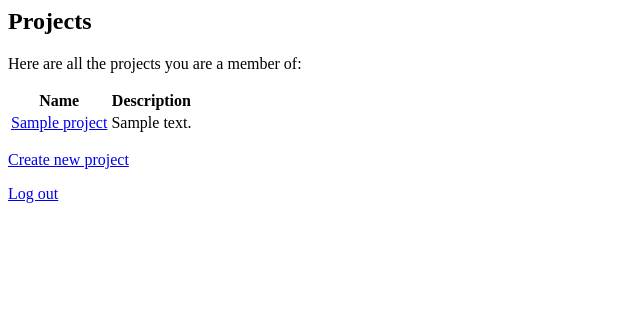
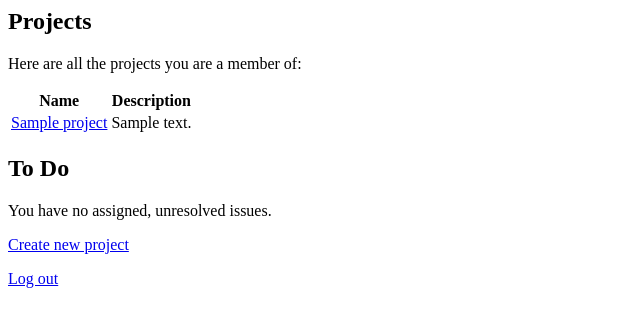
Before and after one commit to ZuranA/Project, a Flask app: page /dashboard in a window 1280 px wide. Shown: the top 327 px of the page, without its empty margins (0-640 px from the left). Run offline with Flask 3, Linux system fonts and the light colour scheme; a user stored in the database is signed in; tables that the repository leaves empty hold one stand-in row (values such as "Sample post").

Commit message:
Update dashboard.html

```diff
--- a/templates/dashboard.html
+++ b/templates/dashboard.html
@@ -18,6 +18,16 @@
       {% endfor %}
     </tbody>
   </table>
+  <h2>To Do</h2>
+  {% if todo_issues %}
+    <ul>
+      {% for issue in todo_issues %}
+        <li><a href="{{ url_for('issue_dashboard', project_id=issue.project_id, issue_id=issue.id) }}">{{ issue.title }}</a></li>
+      {% endfor %}
+    </ul>
+  {% else %}
+    <p>You have no assigned, unresolved issues.</p>
+  {% endif %}
   <p><a href="/create_project">Create new project</a></p>
   <p><a href="/logout">Log out</a></p>
 </div>
```
